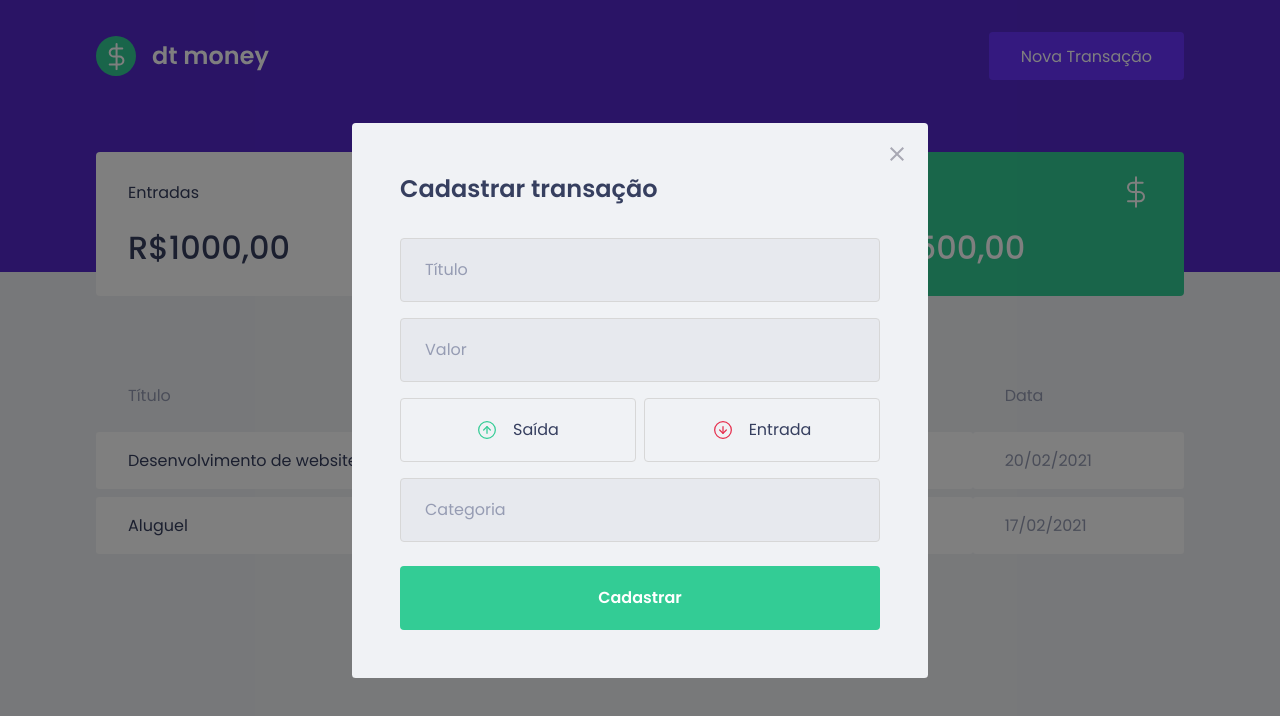
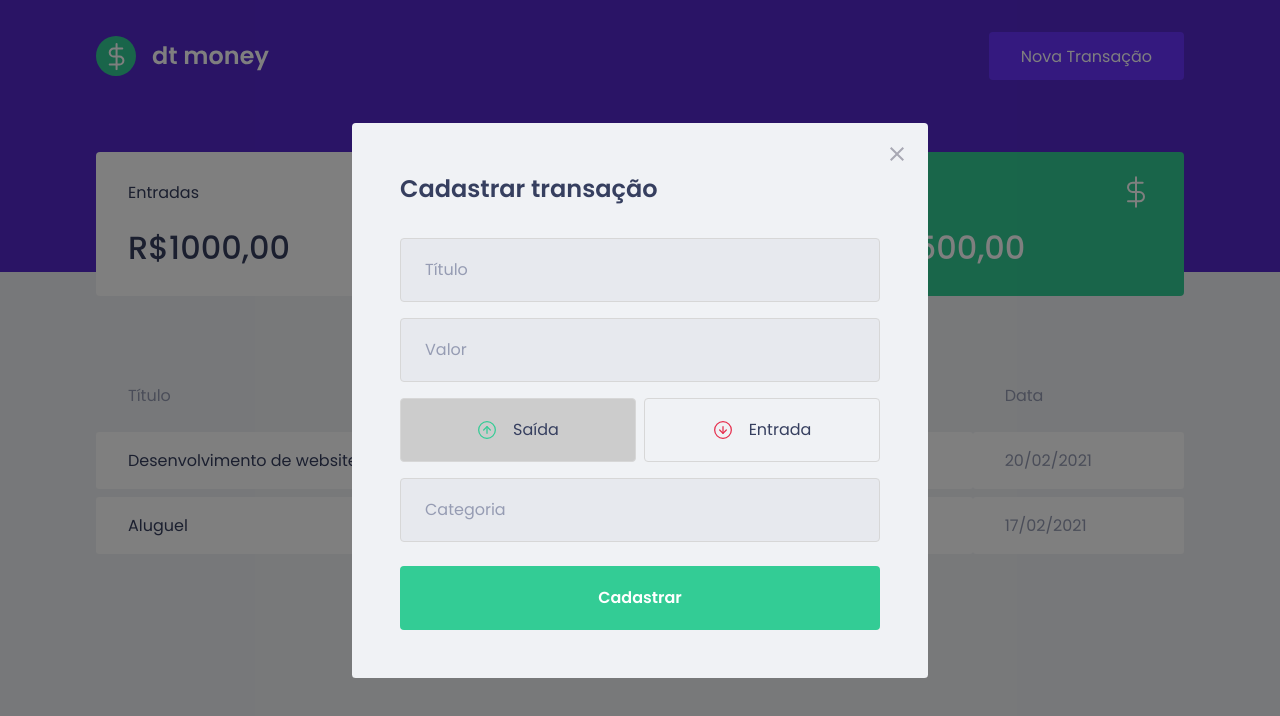
Before and after one commit to kelvyntelles/KTMoney, a React (Create React App) app: page / in a window 1280 px wide. Both pictures are taken after a click on the button "Nova Transação". Shown: the top 716 px of the page. Built offline with nearby package versions, Linux system fonts and the light colour scheme; no server answers; what miragejs would draw is missing.

Commit message:
Funcionamento dos botões

```diff
--- a/src/components/NewTransactionModel/index.tsx
+++ b/src/components/NewTransactionModel/index.tsx
@@ -2,8 +2,9 @@
 import closeImg from "../../assets/close.svg";
 import incomeImg from "../../assets/income.svg";
 import outcomeImg from "../../assets/outcome.svg";
+import { useState } from 'react';
 
-import { Container, TransactionTypeContainer } from "./styles";
+import { Container, TransactionTypeContainer, RadioBox } from "./styles";
 
 interface NewTransactionModalProps {
     isOpen: boolean;
@@ -11,6 +12,8 @@
 }
 
 export function NewTransactionModal({ isOpen, onRequestClose }: NewTransactionModalProps) {
+    const [type, setType] = useState('deposit');
+
     return (
         <Modal
           isOpen={isOpen}
@@ -39,19 +42,23 @@
                 />
 
                 <TransactionTypeContainer>
-                    <button
+                    <RadioBox
                         type="button"
+                        onClick={() => { setType('deposit'); }}
+                        isActive={type ==='deposit'}
                     >
                         <img src={incomeImg} alt="Entrada" />
                         <span>Saída</span>
-                    </button>
+                    </RadioBox>
 
-                    <button
+                    <RadioBox
                         type="button"
+                        onClick={() => { setType('withdraw'); }}
+                        isActive={type ==='withdraw'}
                     >
                         <img src={outcomeImg} alt="Saída" />
                         <span>Entrada</span>
-                    </button>
+                    </RadioBox>
                 </TransactionTypeContainer>
 
                 <input
--- a/src/components/NewTransactionModel/styles.ts
+++ b/src/components/NewTransactionModel/styles.ts
@@ -54,13 +54,18 @@
     display: grid;
     grid-template-columns: 1fr 1fr;
     gap: 0.5rem;
+`;
 
-    button {
+interface RadioBoxProps {
+    isActive: boolean;
+}
+
+export const RadioBox = styled.button<RadioBoxProps>`
     height: 4rem;
     border: 1px solid #d7d7d7;
     border-radius: 0.25rem;
 
-        background: transparent;
+    background: ${(props) => props.isActive ? '#ccc' : 'transparent'};
 
     display: flex;
     align-items: center;
@@ -83,5 +88,4 @@
         font-size: 1rem;
         color: var(--text-title);
     }
-    }
 `;
```
Lines whose indentation alone changed are shown as unchanged.
